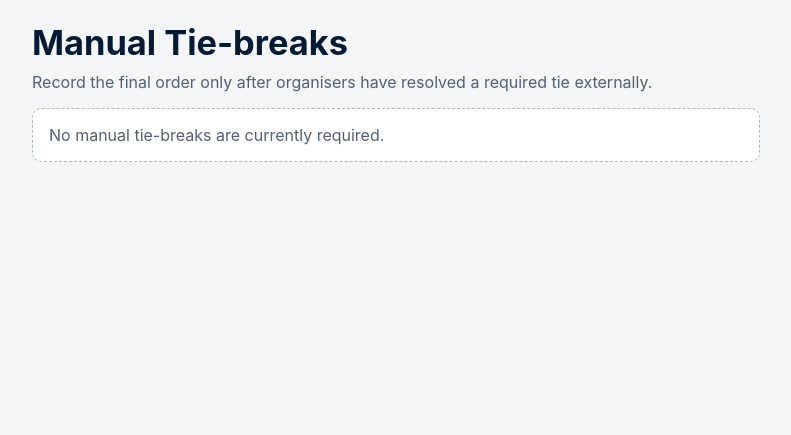
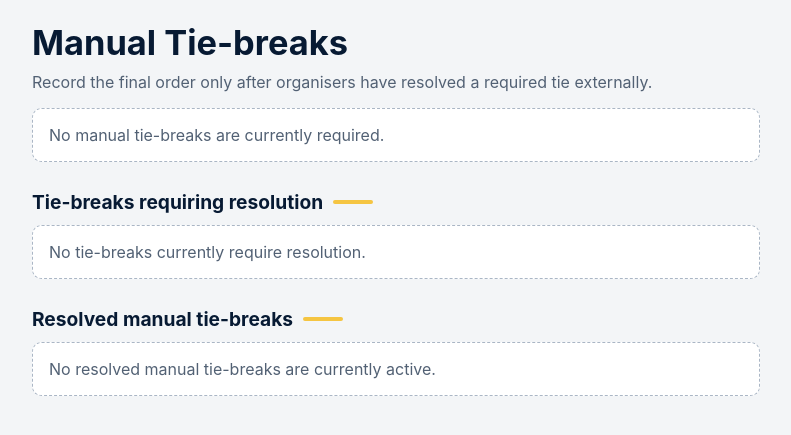
Before and after one commit to dav1d-ol1ve1ra/ravens-tournament, a Django app: page /manual-tiebreaks/ in a window 1280 px wide. Shown: the part 109-544 px from the top of the page, without its empty margins (244-1035 px from the left). Run offline with Django 5.2, Linux system fonts and the light colour scheme; the visitor is signed in with stand-in values (Sample User, id 1); data that the repository does not hold is empty.

Commit message:
Allow editing manual tie-break resolutions

```diff
--- a/tournament/forms.py
+++ b/tournament/forms.py
@@ -46,7 +46,8 @@ class ManualTiebreakOrderForm(forms.Form):
         self.fields['scope'].initial = requirement.scope
         self.fields['team_set_signature'].initial = requirement.signature
         teams = Team.objects.filter(pk__in=[team.pk for team in requirement.teams])
-        for position, team in enumerate(requirement.teams, start=1):
+        initial_order = requirement.current_order or requirement.teams
+        for position, team in enumerate(initial_order, start=1):
             self.fields[f'order_{position}'] = forms.ModelChoiceField(
                 queryset=teams,
                 label=f'{ordinal(position)} among tied teams',
--- a/tournament/services/lower_standings.py
+++ b/tournament/services/lower_standings.py
@@ -29,7 +29,7 @@ class LowerStandingsResult:
         return 'Lower League teams will be determined after the Group Stage.'
 
 
-def calculate_lower_standings():
+def calculate_lower_standings(*, apply_manual_tiebreaks=True):
     """Calculate a Lower round robin from its resolved symbolic participants."""
     matches = list(
         Match.objects.filter(phase=LOWER_PHASE)
@@ -98,7 +98,7 @@ def calculate_lower_standings():
             resolved_teams,
             finished_results,
             manual_tiebreaks_enabled=completion.is_complete,
-            manual_tiebreak_scope=LOWER_SCOPE,
+            manual_tiebreak_scope=(LOWER_SCOPE if apply_manual_tiebreaks else None),
         ),
         competition_complete=completion.is_complete,
     )
--- a/tournament/services/standings.py
+++ b/tournament/services/standings.py
@@ -221,7 +221,7 @@ def _match_group_code(match):
     return None
 
 
-def calculate_group_stage_standings():
+def calculate_group_stage_standings(*, apply_manual_tiebreaks=True):
     """Calculate standings for every configured or assigned tournament group."""
     configured_codes = list(
         Group.objects.order_by('code', 'pk').values_list('code', flat=True)
@@ -290,6 +290,8 @@ def calculate_group_stage_standings():
             teams_by_group[code],
             results_by_group[code],
             manual_tiebreaks_enabled=completion.is_complete,
-            manual_tiebreak_scope=group_scope(code),
+            manual_tiebreak_scope=(
+                group_scope(code) if apply_manual_tiebreaks else None
+            ),
         )
     return standings
--- a/tournament/static/tournament/site.css
+++ b/tournament/static/tournament/site.css
@@ -330,15 +330,20 @@ button, input, select { font: inherit; }
 .manual-tiebreak-page { max-width: 760px; }
 .manual-tiebreak-intro { margin: -0.55rem 0 1rem; color: var(--muted); }
 .manual-tiebreak-card { display: grid; gap: 0.65rem; margin-bottom: 0.8rem; padding: 0.85rem; border: 1px solid var(--border); border-left: 5px solid var(--ravens-gold); border-radius: 0.65rem; background: var(--card-bg); box-shadow: 0 2px 5px rgb(7 26 51 / 7%); }
-.manual-tiebreak-card h2, .manual-tiebreak-card p { margin: 0; }
+.manual-tiebreak-section { margin-top: 1.2rem; }
+.manual-tiebreak-card h2, .manual-tiebreak-card h3, .manual-tiebreak-card p { margin: 0; }
 .manual-tiebreak-alert { width: fit-content; padding: 0.16rem 0.45rem; border-radius: 99px; color: #694900; background: #fff0bd; font-size: 0.72rem; font-weight: 850; letter-spacing: 0.04em; text-transform: uppercase; }
+.manual-tiebreak-card.is-resolved { border-left-color: #71859d; background: #fafbfd; }
+.manual-tiebreak-resolved-label { width: fit-content; padding: 0.16rem 0.45rem; border-radius: 99px; color: #36516f; background: #e5edf5; font-size: 0.72rem; font-weight: 850; letter-spacing: 0.04em; text-transform: uppercase; }
 .manual-tiebreak-label { color: var(--muted); font-size: 0.8rem; font-weight: 750; text-transform: uppercase; }
 .manual-tied-teams { display: grid; gap: 0.2rem; margin: 0; padding-left: 1.25rem; color: var(--ravens-navy); font-weight: 750; }
+.manual-current-order { display: grid; gap: 0.25rem; margin: 0; padding-left: 1.5rem; color: var(--ravens-navy); font-weight: 800; }
 .manual-order-fields { display: grid; gap: 0.55rem; margin: 0.7rem 0; }
 .manual-order-field { display: grid; gap: 0.25rem; }
 .manual-order-field label { color: var(--ravens-navy); font-size: 0.82rem; font-weight: 800; }
 .manual-tiebreak-select { width: 100%; min-height: 2.8rem; padding: 0.55rem; border: 1px solid #9eacbb; border-radius: 0.45rem; color: var(--ravens-navy); background: white; }
 .manual-tiebreak-save { width: 100%; min-height: 2.9rem; }
+.manual-tiebreak-edit { width: fit-content; min-height: 2.5rem; }
 .field-error, .form-errors { color: #9b1c2c; font-size: 0.82rem; }
 .form-errors ul { margin: 0; padding-left: 1.1rem; }
 
--- a/tournament/templates/tournament/manual_tiebreaks.html
+++ b/tournament/templates/tournament/manual_tiebreaks.html
@@ -36,34 +36,47 @@
       {% for message in messages %}<p class="message {{ message.tags }}">{{ message }}</p>{% endfor %}
     {% endif %}
 
-    {% for card in tiebreak_cards %}
+    {% if not unresolved_tiebreak_cards and not resolved_tiebreak_cards %}
+      <p class="empty-state">No manual tie-breaks are currently required.</p>
+    {% endif %}
+
+    <section class="manual-tiebreak-section" aria-labelledby="unresolved-tiebreaks">
+      <h2 class="section-title" id="unresolved-tiebreaks">Tie-breaks requiring resolution</h2>
+    {% for card in unresolved_tiebreak_cards %}
       <section class="manual-tiebreak-card" aria-labelledby="tie-{{ forloop.counter }}">
         <p class="manual-tiebreak-alert">Manual tie-break required</p>
-        <h2 id="tie-{{ forloop.counter }}">{{ card.requirement.competition_label }}</h2>
+        <h3 id="tie-{{ forloop.counter }}">{{ card.requirement.competition_label }}</h3>
         <p class="manual-tiebreak-label">Tied teams</p>
         <ul class="manual-tied-teams">
           {% for team in card.requirement.teams %}<li>{{ team.name }}</li>{% endfor %}
         </ul>
-        <form method="post">
-          {% csrf_token %}
-          {{ card.form.scope }}
-          {{ card.form.team_set_signature }}
-          {% if card.form.non_field_errors %}<div class="form-errors">{{ card.form.non_field_errors }}</div>{% endif %}
-          <div class="manual-order-fields">
-            {% for field in card.order_fields %}
-              <div class="manual-order-field">
-                {{ field.label_tag }}
-                {{ field }}
-                {% for error in field.errors %}<span class="field-error">{{ error }}</span>{% endfor %}
-              </div>
-            {% endfor %}
-          </div>
-          <button class="primary-button manual-tiebreak-save" type="submit">Save Tie-break</button>
-        </form>
+        {% include "tournament/_manual_tiebreak_form.html" with card=card only %}
       </section>
     {% empty %}
-      <p class="empty-state">No manual tie-breaks are currently required.</p>
+      <p class="empty-state">No tie-breaks currently require resolution.</p>
     {% endfor %}
+    </section>
+
+    <section class="manual-tiebreak-section" aria-labelledby="resolved-tiebreaks">
+      <h2 class="section-title" id="resolved-tiebreaks">Resolved manual tie-breaks</h2>
+      {% for card in resolved_tiebreak_cards %}
+        <section class="manual-tiebreak-card is-resolved" aria-labelledby="resolved-tie-{{ forloop.counter }}">
+          <p class="manual-tiebreak-resolved-label">Active manual order</p>
+          <h3 id="resolved-tie-{{ forloop.counter }}">{{ card.requirement.competition_label }}</h3>
+          <p class="manual-tiebreak-label">Current manual order</p>
+          <ol class="manual-current-order">
+            {% for team in card.requirement.current_order %}<li>{{ team.name }}</li>{% endfor %}
+          </ol>
+          {% if card.is_editing %}
+            {% include "tournament/_manual_tiebreak_form.html" with card=card only %}
+          {% else %}
+            <a class="filter-button manual-tiebreak-edit" href="?edit_scope={{ card.requirement.scope|urlencode }}&amp;edit_signature={{ card.requirement.signature|urlencode }}">Edit Tie-break</a>
+          {% endif %}
+        </section>
+      {% empty %}
+        <p class="empty-state">No resolved manual tie-breaks are currently active.</p>
+      {% endfor %}
+    </section>
   </main>
 </body>
 </html>
--- a/tournament/views.py
+++ b/tournament/views.py
@@ -28,7 +28,7 @@ from .services.final_ranking import calculate_final_ranking
 from .services.knockout_slots import resolve_knockout_slots
 from .services.lower_standings import calculate_lower_standings
 from .services.manual_tiebreaks import (
-    get_manual_tiebreak_requirements,
+    get_manual_tiebreak_state,
     save_manual_team_order,
 )
 from .services.progression_slots import resolve_progression_slots
@@ -541,7 +541,8 @@ def _manual_tiebreak_form_cards(requirements, submitted=None, data=None):
 
 @login_required
 def manual_tiebreaks(request):
-    requirements = get_manual_tiebreak_requirements()
+    unresolved_requirements, resolved_requirements = get_manual_tiebreak_state()
+    requirements = unresolved_requirements + resolved_requirements
     submitted = None
     if request.method == 'POST':
         submitted = (
@@ -566,10 +567,13 @@ def manual_tiebreaks(request):
             form = ManualTiebreakOrderForm(requirement, request.POST)
             if form.is_valid():
                 with transaction.atomic():
+                    current_unresolved, current_resolved = (
+                        get_manual_tiebreak_state()
+                    )
                     current_requirement = next(
                         (
                             item
-                            for item in get_manual_tiebreak_requirements()
+                            for item in current_unresolved + current_resolved
                             if (item.scope, item.signature) == submitted
                         ),
                         None,
@@ -595,15 +599,41 @@ def manual_tiebreaks(request):
                         )
                         return redirect('manual_tiebreaks')
 
-    cards = _manual_tiebreak_form_cards(
-        requirements,
+    unresolved_cards = _manual_tiebreak_form_cards(
+        unresolved_requirements,
         submitted=submitted,
         data=request.POST if request.method == 'POST' else None,
     )
+    edit_requested = (
+        request.GET.get('edit_scope', ''),
+        request.GET.get('edit_signature', ''),
+    )
+    resolved_cards = []
+    for requirement in resolved_requirements:
+        key = (requirement.scope, requirement.signature)
+        is_editing = key == submitted or key == edit_requested
+        form = ManualTiebreakOrderForm(
+            requirement,
+            request.POST if key == submitted else None,
+        )
+        resolved_cards.append(
+            {
+                'requirement': requirement,
+                'form': form,
+                'is_editing': is_editing,
+                'order_fields': [
+                    form[f'order_{position}']
+                    for position in range(1, len(requirement.teams) + 1)
+                ],
+            }
+        )
     return render(
         request,
         'tournament/manual_tiebreaks.html',
-        {'tiebreak_cards': cards},
+        {
+            'unresolved_tiebreak_cards': unresolved_cards,
+            'resolved_tiebreak_cards': resolved_cards,
+        },
     )
 
 
```
Also changed, not shown: tournament/services/manual_tiebreaks.py (+38 -8 lines), tournament/templates/tournament/_manual_tiebreak_form.html (added, +16 -0 lines), tournament/tests/test_manual_tiebreaks.py (+116 -0 lines), README.md.
